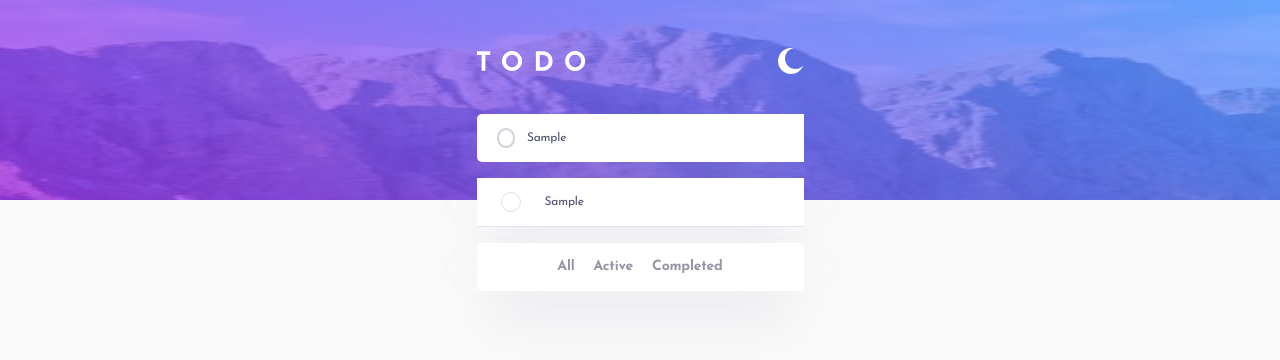
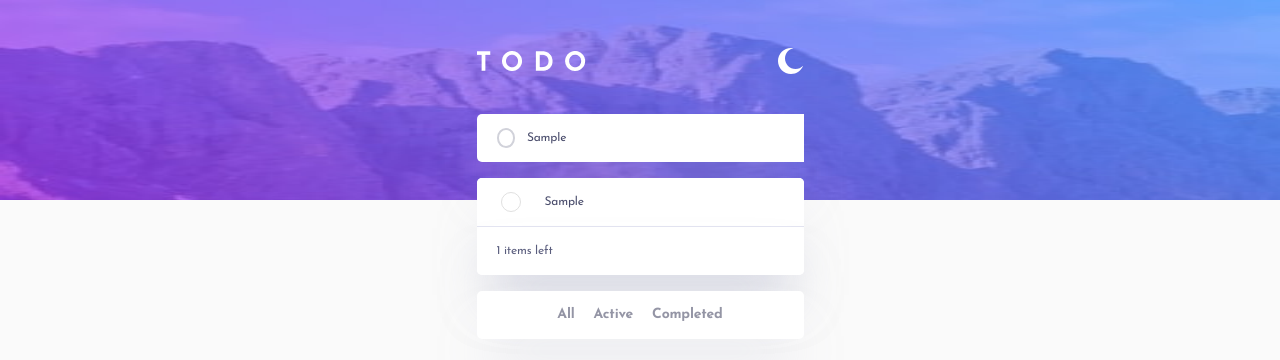
Before and after one commit to gigakhrz/Todo-app, a React (Vite) app: page /active in a window 1280 px wide. Both pictures are taken after typing "Sample" into the empty fields and a click on the button 505 px from the left and 138 px from the top of the page. Shown: the top 360 px of the page. Built offline with nearby package versions, Linux system fonts and the light colour scheme.

Commit message:
add count div in activeTodos page, which displaying how many items left

```diff
--- a/src/Components/ActiveTodos.tsx
+++ b/src/Components/ActiveTodos.tsx
@@ -12,6 +12,7 @@ const ActiveTodos = (): JSX.Element => {
   const dispatch = useDispatch();
 
   const actives = tasks.filter((task) => task.done === false);
+  const itemsLeft = actives.length;
 
   return (
     <Cont>
@@ -43,6 +44,9 @@ const ActiveTodos = (): JSX.Element => {
             <hr />
           </TaskDiv>
         ))}
+        <Count mode={mode}>
+          <p className="left">{itemsLeft} items left</p>
+        </Count>
       </Ulcontainer>
       {tasks.length > 0 ? <ChooseTodos /> : null}
     </Cont>
@@ -84,6 +88,7 @@ const Ulcontainer = styled.ul<{
     gap: 24px;
     padding: 20px 24px;
     background-color: ${(props) => (props.mode ? "#25273D" : "white")};
+    border-radius: 5px;
 
     p {
       width: 78%;
@@ -152,3 +157,26 @@ const TaskDiv = styled.div<{ mode: boolean; done: boolean }>`
       props.done ? " linear-gradient(135deg, #55ddff 0%, #c058f3 100%)" : ""};
   }
 `;
+
+const Count = styled.div<{ mode: boolean }>`
+  width: 327px;
+  height: 48px;
+  display: flex;
+  align-items: center;
+  justify-content: flex-start;
+  background-color: ${(props) => (props.mode ? "#25273D" : "white")};
+  box-shadow: ${(props) =>
+    props.mode
+      ? " 0px 35px 50px -15px rgba(0, 0, 0, 0.5)"
+      : " 0px 35px 50px -15px rgba(194, 195, 214, 0.5)"};
+  padding: 0 20px;
+  border-radius: 5px;
+
+  p {
+    font-size: 12px;
+    font-weight: 400;
+    line-height: 12px;
+    letter-spacing: -0.17px;
+    color: ${(props) => (props.mode ? "#9495A5" : "#5B5E7E")};
+  }
+`;
```
